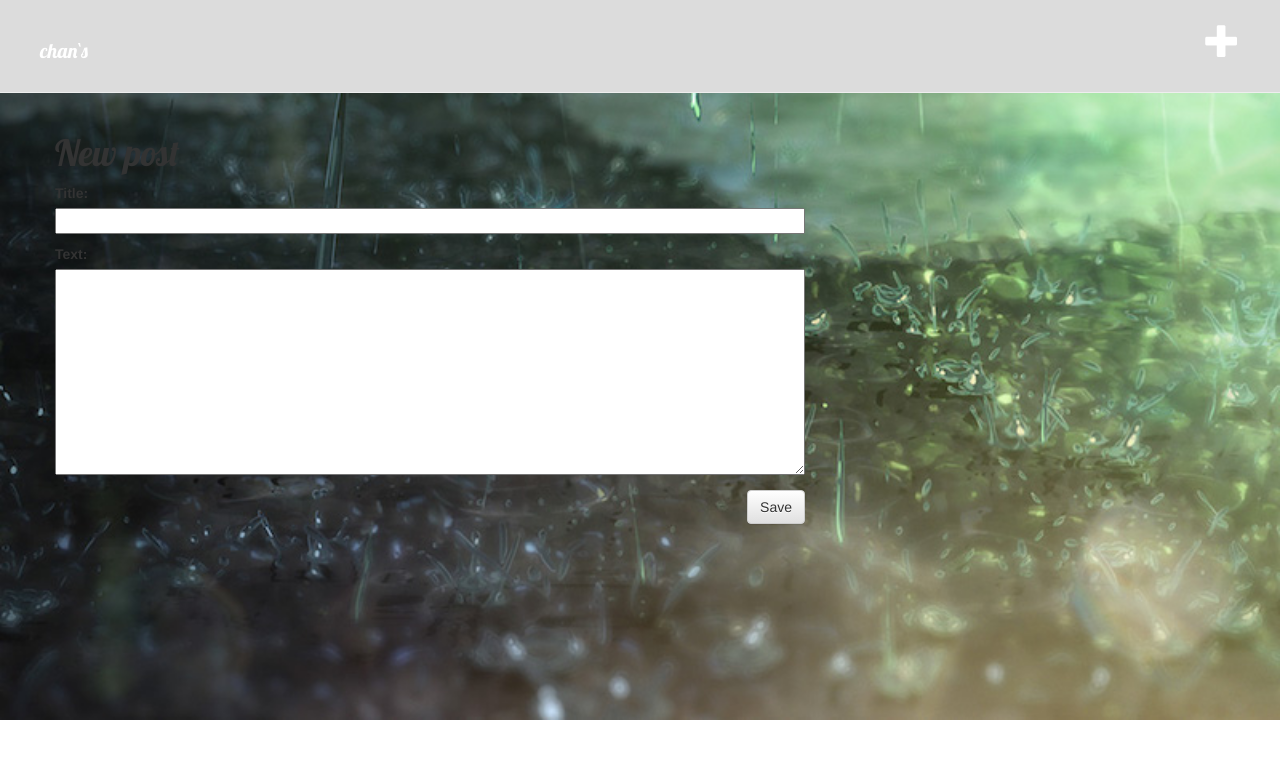
After one commit to ckslcksl/chango, a Django app: page /post/new/ in a window 1280 px wide. The commit adds this page. Shown: the top 759 px of the page. Run offline with Django 3.2, Linux system fonts and the light colour scheme; a user stored in the database is signed in; some libraries are stand-ins or nearby versions.

Commit message:
add new2

```diff
--- /dev/null
+++ b/blog/forms.py
@@ -0,0 +1,9 @@
+from django import forms
+
+from .models import Post
+
+class PostForm(forms.ModelForm):
+
+    class Meta:
+        model = Post
+        fields = ('title', 'text',)
--- /dev/null
+++ b/blog/static/css/blog.css
@@ -0,0 +1,61 @@
+h1 a {
+    color: #FCA205;
+    font-family: 'Lobster';
+}
+body {
+    background: url('../image/bg1.jpg') no-repeat;
+    background-size : 100%;
+}
+
+.page-header {
+    background-color: #DCDCDC;
+    margin-top: 0;
+    padding: 20px 20px 20px 40px;
+}
+
+.page-header h1, .page-header h1 a, .page-header h1 a:visited, .page-header h1 a:active {
+    color: #ffffff;
+    font-size: 15pt;
+    text-decoration: none;
+}
+
+.content {
+    margin-left: 40px;
+}
+
+h1, h2, h3, h4 {
+    font-family: 'Lobster', cursive;
+}
+
+.date {
+    color: #828282;
+}
+
+.save {
+    float: right;
+}
+
+.post-form textarea, .post-form input {
+    width: 100%;
+}
+
+.top-menu, .top-menu:hover, .top-menu:visited {
+    color: #ffffff;
+    float: right;
+    font-size: 26pt;
+    margin-right: 20px;
+}
+
+.post {
+    margin-bottom: 20px;
+}
+
+.post h1 a, .post h1 a:visited {
+    color: #ffffff;
+}
+.list-title {
+    font-size: 15pt;
+}
+.p-date {
+    color: #ffffff;
+}
--- /dev/null
+++ b/blog/templates/blog/base.html
@@ -0,0 +1,28 @@
+<!DOCTYPE html>
+{% load static %}
+<html lang="en">
+<head>
+    <link rel="stylesheet" href="//maxcdn.bootstrapcdn.com/bootstrap/3.2.0/css/bootstrap.min.css">
+    <link rel="stylesheet" href="//maxcdn.bootstrapcdn.com/bootstrap/3.2.0/css/bootstrap-theme.min.css">
+    <link href="//fonts.googleapis.com/css?family=Lobster&subset=latin,latin-ext" rel="stylesheet" type="text/css">
+    <link rel="stylesheet" href="{% static 'css/blog.css' %}">
+    <title>차니</title>
+</head>
+<body>
+    <div class="page-header">
+        {% if user.is_authenticated %}
+            <a href="{% url 'post_new' %}" class="top-menu"><span class="glyphicon glyphicon-plus"></span></a>
+        {% endif %}
+        <h1><a href="/">chan`s</a></h1>
+    </div>
+    <div class="content container">
+        <div class="row">
+            <div class="col-md-8">
+            {% block content %}
+            {% endblock %}
+            </div>
+        </div>
+    </div>
+</body>
+</body>
+</html>
--- /dev/null
+++ b/blog/templates/blog/post_edit.html
@@ -0,0 +1,9 @@
+{% extends 'blog/base.html' %}
+
+{% block content %}
+    <h1>New post</h1>
+    <form method="POST" class="post-form">{% csrf_token %}
+        {{ form.as_p }}
+        <button type="submit" class="save btn btn-default">Save</button>
+    </form>
+{% endblock %}
--- a/blog/urls.py
+++ b/blog/urls.py
@@ -3,4 +3,8 @@ from . import views
 
 urlpatterns = [
     path('', views.post_list, name='post_list'),
+    path('post/<int:pk>/', views.post_detail, name='post_detail'),
+    path('post/new/', views.post_new, name='post_new'),
+    path('post/<int:pk>/edit/', views.post_edit, name='post_edit'),
+    path(r'^post/(?P<pk>\d+)/remove/$', views.post_remove, name='post_remove'),
 ]
--- a/blog/views.py
+++ b/blog/views.py
@@ -1,5 +1,47 @@
 from django.shortcuts import render
+from django.utils import timezone
+from django.shortcuts import render, get_object_or_404
+from django.shortcuts import redirect
 
-# Create your views here.
+from .models import Post
+from .forms import PostForm
+
 def post_list(request):
-    return render(request, 'blog/post_list.html', {})
+    posts = Post.objects.filter(published_date__lte=timezone.now()).order_by('published_date')
+    return render(request, 'blog/post_list.html', {'posts': posts})
+
+def post_detail(request, pk):
+    post = get_object_or_404(Post, pk=pk)
+    return render(request, 'blog/post_detail.html', {'post': post})
+
+def post_new(request):
+    if request.method == "POST":
+        form = PostForm(request.POST)
+        if form.is_valid():
+            post = form.save(commit=False)
+            post.author = request.user
+            post.published_date = timezone.now()
+            post.save()
+            return redirect('post_detail', pk=post.pk)
+    else:
+        form = PostForm()
+    return render(request, 'blog/post_edit.html', {'form': form})
+
+def post_edit(request, pk):
+    post = get_object_or_404(Post, pk=pk)
+    if request.method == "POST":
+        form = PostForm(instance=post)
+        if form.is_valid():
+            post = form.save(commit=False)
+            post.author = request.user
+            post.published_date = timezone.now()
+            post.save()
+            return redirect('post_detail', pk=post.pk)
+    else:
+        form = PostForm(instance=post)
+    return render(request, 'blog/post_edit.html', {'form': form})
+
+def post_remove(request, pk):
+    post = get_object_or_404(Post, pk=pk)
+    post.delete()
+    return redirect('post_list')
```
Also changed, not shown: blog/templates/blog/post_detail.html (added, +19 -0 lines), blog/templates/blog/post_list.html (+10 -9 lines), blog/static/image/bg1.jpg (added), db.sqlite3.
